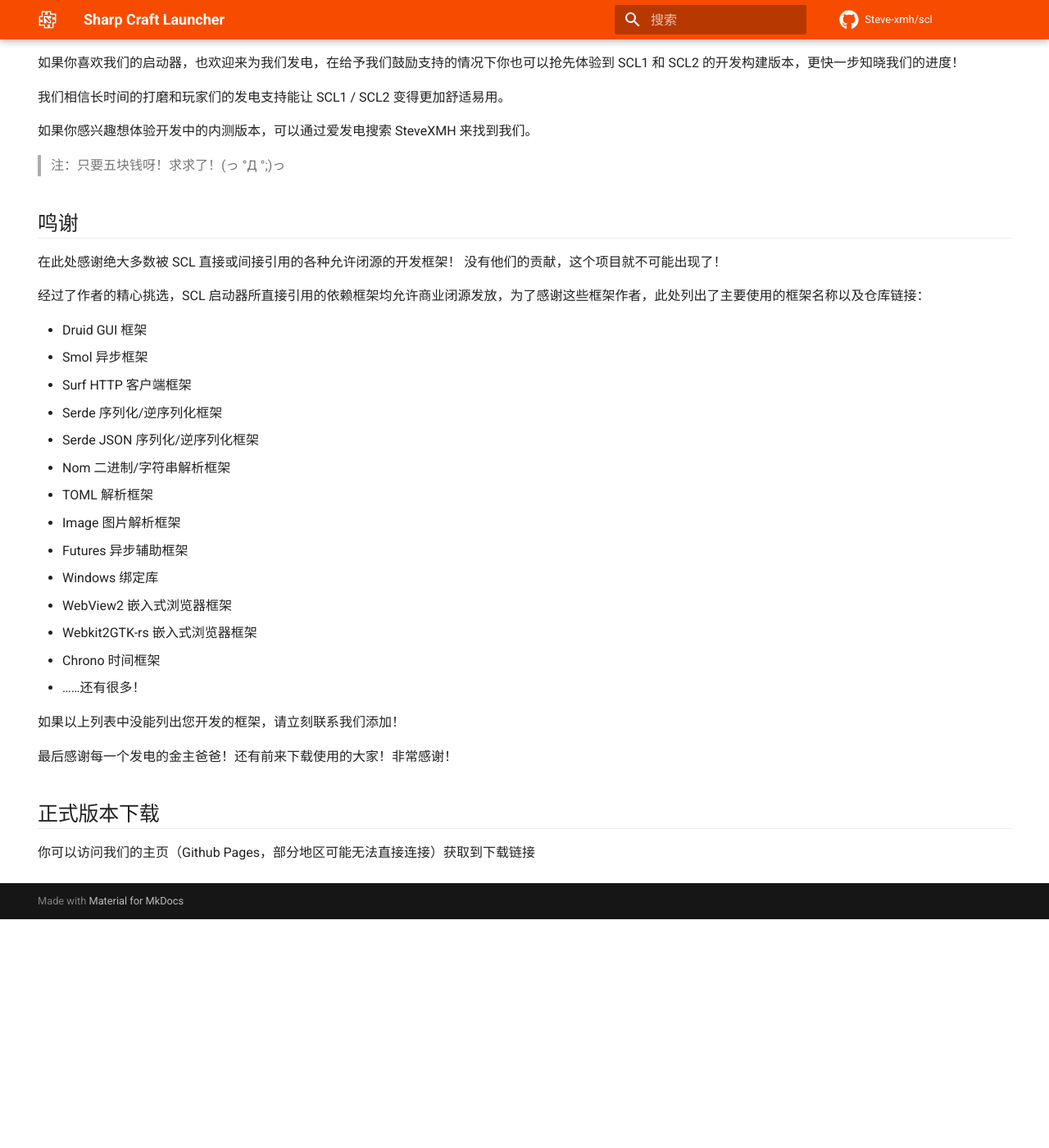
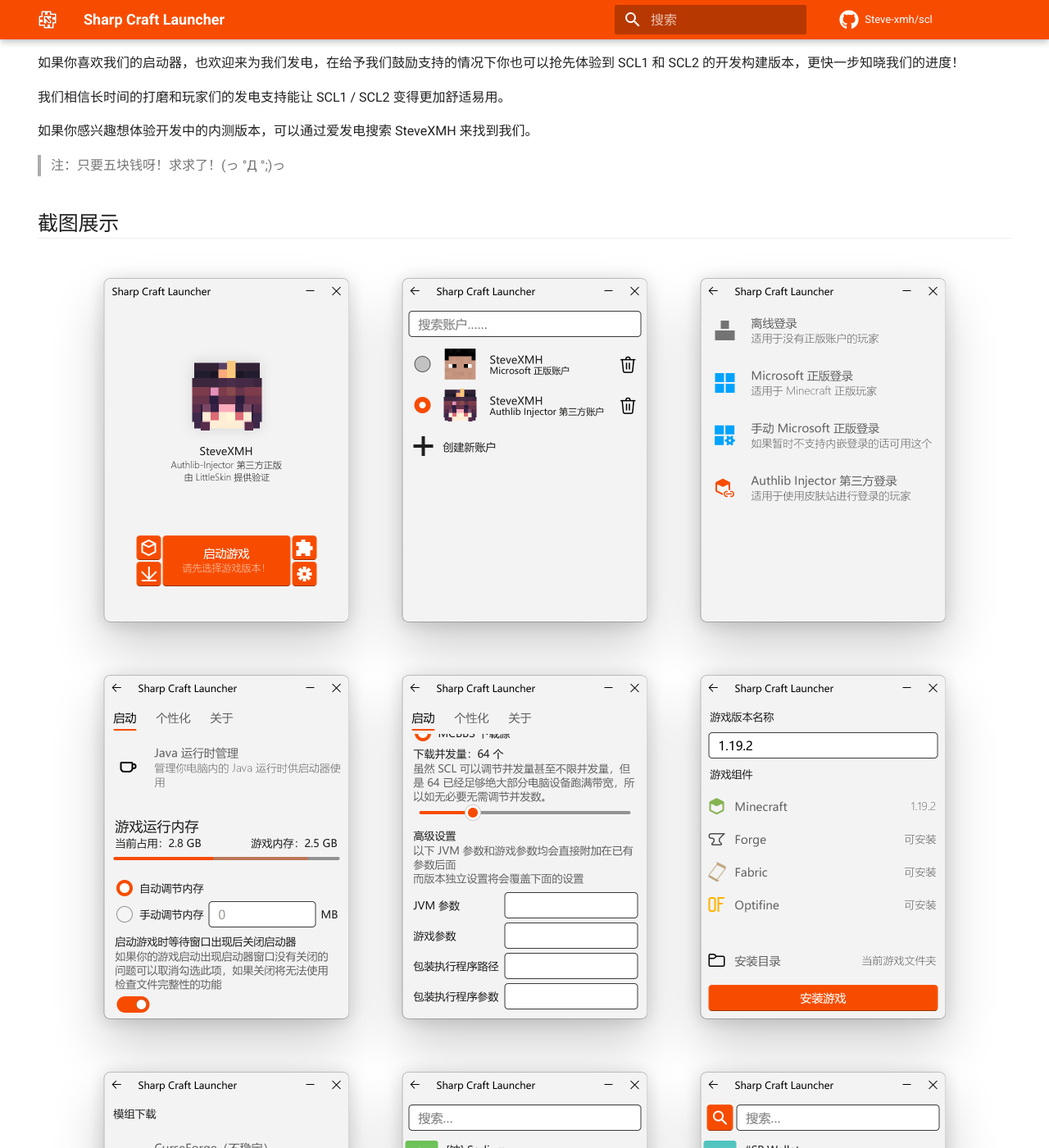
Before and after one commit to Steve-xmh/scl, an MkDocs documentation site: the page built from docs/index.md, in a window 1280 px wide and 1400 px high, scrolled down 2324 px. Shown: the whole window at 82% size. Built offline with MkDocs 1.6.1 and Material for MkDocs 9.7.7, drawn with Linux system fonts in a browser that asks for light colours; comment, search, counter and statistics services are not loaded; before the commit the page ends 3445 px from its top, so only the background shows below that.

Commit message:
增加截图展示

```diff
--- a/docs/assets/index.css
+++ b/docs/assets/index.css
@@ -1,3 +1,16 @@
 h2 {
     border-bottom: 1px solid #0001;
 }
+.showcase {
+    display: flex;
+    align-items: center;
+    justify-content: center;
+    flex-flow: wrap;
+}
+.showcase img {
+    width: 300px;
+    margin: 32px;
+    border-radius: 7px;
+    overflow: hidden;
+    box-shadow: 0px 32px 64px rgba(0, 0, 0, 0.1876), 0px 2px 21px rgba(0, 0, 0, 0.1474);
+}
--- a/docs/index.md
+++ b/docs/index.md
@@ -94,6 +94,24 @@ Windows UI 3（前 Fluent Design）的全新圆角流式设计，被大量用于
 
 > 注：只要五块钱呀！求求了！(っ °Д °;)っ
 
+## 截图展示
+
+<div class="showcase">
+
+<img src="./assets/showcase-1.png">
+<img src="./assets/showcase-2.png">
+<img src="./assets/showcase-3.png">
+<img src="./assets/showcase-4.png">
+<img src="./assets/showcase-5.png">
+<img src="./assets/showcase-6.png">
+<img src="./assets/showcase-7.png">
+<img src="./assets/showcase-8.png">
+<img src="./assets/showcase-9.png">
+<img src="./assets/showcase-10.png">
+<img src="./assets/showcase-11.png">
+
+</div>
+
 ## 鸣谢
 
 在此处感谢绝大多数被 SCL 直接或间接引用的各种允许闭源的开发框架！
```
Also changed, not shown: docs/assets/showcase-0.png (deleted), docs/assets/showcase-1.png, docs/assets/showcase-10.png (added), docs/assets/showcase-11.png (added), docs/assets/showcase-2.png, docs/assets/showcase-3.png, docs/assets/showcase-4.png, docs/assets/showcase-5.png, docs/assets/showcase-6.png (added), docs/assets/showcase-7.png (added), docs/assets/showcase-8.png (added), docs/assets/showcase-9.png (added).
